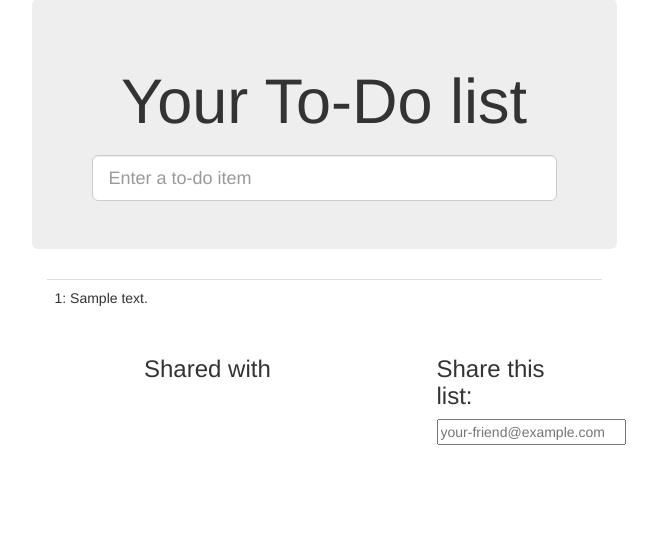
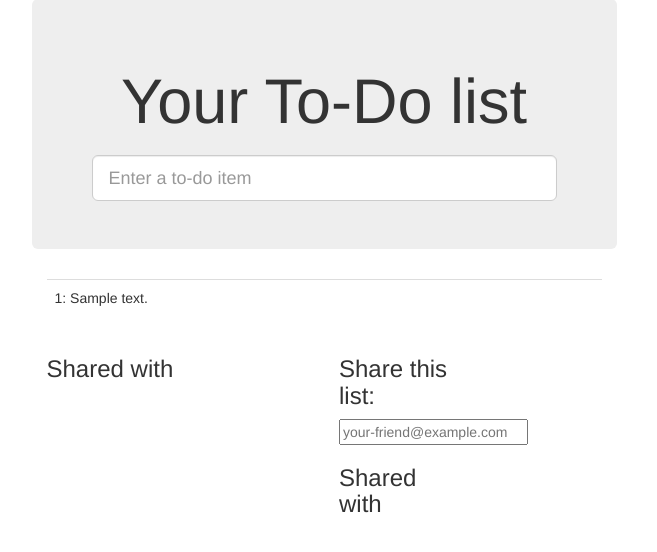
Before and after one commit to hjwp/book-example, a Django app: page /lists/1/ in a window 1280 px wide. Shown: the part 73-625 px from the top of the page, without its empty margins (316-973 px from the left). Run offline with Django 3.2, Linux system fonts and the light colour scheme; tables that the repository leaves empty hold one stand-in row (values such as "Sample post"); some libraries are stand-ins or nearby versions.

Commit message:
tweaks to layout

```diff
--- a/lists/templates/list.html
+++ b/lists/templates/list.html
@@ -20,7 +20,7 @@
 {% block extra_content %}
   <div class="row">
 
-    <div class="col-md-6 col-md-offset-2">
+    <div class="col-md-6">
       <h3>Shared with</h3>
       <ul>
         {% for sharee in list.shared_with.all %}
@@ -35,7 +35,12 @@
         {% csrf_token %}
         <input name="sharee" placeholder="your-friend@example.com" />
       </form>
+        <h3>Shared with</h3>
+        <ul>
+            {% for sharee in list.shared_with.all %}
+              <li class="list-sharee">{{ sharee.email }}</li>
+            {% endfor %}
+        </ul>
     </div>
-
   </div>
 {% endblock %}
```
